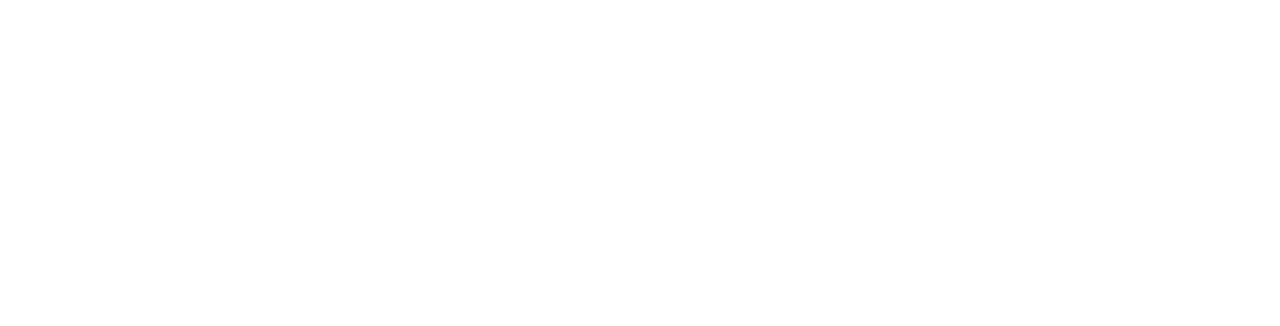
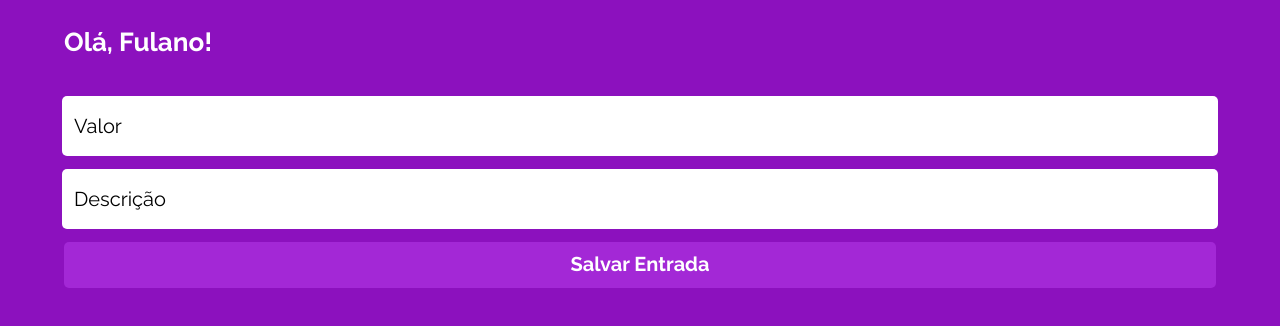
Before and after one commit to Fvieira99/MyWallet-Frontend, a React (Create React App) app: page /entry in a window 1280 px wide. Before the commit this address had no page. Shown: the top 326 px of the page. Built offline with nearby package versions, Linux system fonts and the light colour scheme; a web font is replaced by a local one.

Commit message:
Layout Done

```diff
--- a/src/components/App.js
+++ b/src/components/App.js
@@ -6,6 +6,8 @@
 import Login from "../pages/Login";
 import SignUp from "../pages/SignUp";
 import Home from "../pages/Home";
+import NewExit from "../pages/NewExit";
+import NewEntry from "../pages/NewEntry";
 function App() {
 	return (
 		<BrowserRouter>
@@ -14,8 +16,8 @@
 				<Route path="/" element={<Login />}></Route>
 				<Route path="/cadastro" element={<SignUp />}></Route>
 				<Route path="/home" element={<Home />}></Route>
-				<Route path="/deposito"></Route>
-				<Route path="/saque"></Route>
+				<Route path="/entry" element={<NewEntry />}></Route>
+				<Route path="/exit" element={<NewExit />}></Route>
 			</Routes>
 		</BrowserRouter>
 	);
--- a/src/components/GlobalStyledComponents.js
+++ b/src/components/GlobalStyledComponents.js
@@ -1,6 +1,6 @@
 import styled from "styled-components";
 
-export { Form, Input, Button, Logo, Span };
+export { Form, Input, Button, Logo, Span, Header };
 
 const Form = styled.form`
 	width: 90%;
@@ -61,3 +61,24 @@
 	color: #ffffff;
 	cursor: pointer;
 `;
+
+const Header = styled.header`
+	width: 90%;
+	display: flex;
+	justify-content: space-between;
+	align-items: center;
+	margin-top: 10px;
+
+	h1 {
+		font-style: normal;
+		font-weight: 700;
+		font-size: 26px;
+		line-height: 31px;
+		color: #ffffff;
+	}
+
+	#logout {
+		font-size: 24px;
+		color: #ffffff;
+	}
+`;
--- a/src/pages/Home.js
+++ b/src/pages/Home.js
@@ -1,12 +1,37 @@
 //Dependencies
-import { useState } from "react";
+import { useState, useEffect } from "react";
 import { RiLogoutBoxRLine } from "react-icons/ri";
 import { AiOutlinePlusCircle, AiOutlineMinusCircle } from "react-icons/ai";
 import { Link, useNavigate } from "react-router-dom";
 import styled from "styled-components";
 //Services
+//Components
+import { Header } from "../components/GlobalStyledComponents";
+
+const transactions = [
+	{ date: "21/10", name: "Empréstimo", type: "exit", value: "2900,00" },
+	{ date: "21/10", name: "Empréstimo", type: "exit", value: "2900,00" },
+];
 
 export default function Home() {
+	function showTransactions() {
+		return (
+			<Transactions length={transactions.length}>
+				{transactions.map((transaction, index) => {
+					return (
+						<Transaction>
+							<div>
+								<Date>{transaction.date}</Date>
+								<TransactionName>{transaction.name}</TransactionName>
+							</div>
+							<Value>{transaction.value}</Value>
+						</Transaction>
+					);
+				})}
+			</Transactions>
+		);
+	}
+
 	return (
 		<Wrapper>
 			<Header>
@@ -14,17 +39,24 @@
 				<RiLogoutBoxRLine id="logout" />
 			</Header>
 			<Main>
-				<Transactions>Não há nenhum transação no momento</Transactions>
+				{transactions.length > 0
+					? showTransactions()
+					: "Não há transações até o momento"}
 			</Main>
 			<Actions>
+				<Link to="/entry" style={{ textDecoration: "none" }}>
 					<Action>
 						<AiOutlinePlusCircle id="plus-circle" />
 						<ActionText>Nova Entrada</ActionText>
 					</Action>
+				</Link>
+
+				<Link to="/exit" style={{ textDecoration: "none" }}>
 					<Action>
 						<AiOutlineMinusCircle id="minus-circle" />
 						<ActionText>Nova Saída</ActionText>
 					</Action>
+				</Link>
 			</Actions>
 		</Wrapper>
 	);
@@ -39,26 +71,6 @@
 	align-items: center;
 `;
 
-const Header = styled.header`
-	width: 90%;
-	display: flex;
-	justify-content: space-between;
-	align-items: center;
-
-	h1 {
-		font-style: normal;
-		font-weight: 700;
-		font-size: 26px;
-		line-height: 31px;
-		color: #ffffff;
-	}
-
-	#logout {
-		font-size: 24px;
-		color: #ffffff;
-	}
-`;
-
 const Main = styled.main`
 	width: 90%;
 	height: 446px;
@@ -70,16 +82,23 @@
 `;
 
 const Transactions = styled.div`
-	width: 90%;
+	width: 100%;
 	display: flex;
 	flex-direction: column;
-	gap: 10px;
-
+	align-items: center;
 	div {
 		display: flex;
-		gap: 5px;
+		gap: 10px;
 	}
 `;
+
+const Transaction = styled.div`
+	width: 95%;
+	display: flex;
+	justify-content: space-between;
+	margin-top: 20px;
+`;
+
 const TransactionName = styled.span`
 	font-style: normal;
 	font-weight: 400;
@@ -142,4 +161,5 @@
 	color: #ffffff;
 	margin-bottom: 9px;
 	margin-left: 9px;
+	text-decoration: none;
 `;
--- /dev/null
+++ b/src/pages/NewEntry.js
@@ -0,0 +1,65 @@
+// Dependencies
+import { useState } from "react";
+import { Link, useNavigate } from "react-router-dom";
+import { ThreeDots } from "react-loader-spinner";
+import styled from "styled-components";
+//Components
+import {
+	Form,
+	Input,
+	Button,
+	Header,
+} from "../components/GlobalStyledComponents";
+
+export default function NewEntry() {
+	const [newEntry, setNewEntry] = useState({
+		value: "",
+		description: "",
+	});
+	const [isLoading, setIsLoading] = useState(false);
+
+	return (
+		<Wrapper>
+			<Header>
+				<h1>Olá, Fulano!</h1>
+			</Header>
+			<Form>
+				<Input
+					onChange={(e) => setNewEntry({ ...newEntry, value: e.target.value })}
+					value={newEntry.value}
+					disabled={isLoading}
+					type="text"
+					required
+					placeholder="Valor"
+				></Input>
+				<Input
+					onChange={(e) =>
+						setNewEntry({ ...newEntry, description: e.target.value })
+					}
+					value={newEntry.description}
+					disabled={isLoading}
+					type="text"
+					required
+					placeholder="Descrição"
+				></Input>
+				<Button isLoading={isLoading} onClick={() => setIsLoading(true)}>
+					{isLoading ? (
+						<ThreeDots color="#fff" height="40" width="40" />
+					) : (
+						"Salvar Entrada"
+					)}
+				</Button>
+			</Form>
+		</Wrapper>
+	);
+}
+
+const Wrapper = styled.div`
+	width: 100%;
+	min-height: 100vh;
+	background-color: #8c11be;
+	display: flex;
+	flex-direction: column;
+	align-items: center;
+	gap: 20px;
+`;
--- /dev/null
+++ b/src/pages/NewExit.js
@@ -0,0 +1,65 @@
+// Dependencies
+import { useState } from "react";
+import { Link, useNavigate } from "react-router-dom";
+import { ThreeDots } from "react-loader-spinner";
+import styled from "styled-components";
+//Components
+import {
+	Form,
+	Input,
+	Button,
+	Header,
+} from "../components/GlobalStyledComponents";
+
+export default function NewExit() {
+	const [newExit, setNewExit] = useState({
+		value: "",
+		description: "",
+	});
+	const [isLoading, setIsLoading] = useState(false);
+
+	return (
+		<Wrapper>
+			<Header>
+				<h1>Olá, Fulano!</h1>
+			</Header>
+			<Form>
+				<Input
+					onChange={(e) => setNewExit({ ...newExit, value: e.target.value })}
+					value={newExit.value}
+					disabled={isLoading}
+					type="text"
+					required
+					placeholder="Valor"
+				></Input>
+				<Input
+					onChange={(e) =>
+						setNewExit({ ...newExit, description: e.target.value })
+					}
+					value={newExit.description}
+					disabled={isLoading}
+					type="text"
+					required
+					placeholder="Descrição"
+				></Input>
+				<Button isLoading={isLoading} onClick={() => setIsLoading(true)}>
+					{isLoading ? (
+						<ThreeDots color="#fff" height="40" width="40" />
+					) : (
+						"Salvar Saída"
+					)}
+				</Button>
+			</Form>
+		</Wrapper>
+	);
+}
+
+const Wrapper = styled.div`
+	width: 100%;
+	min-height: 100vh;
+	background-color: #8c11be;
+	display: flex;
+	flex-direction: column;
+	align-items: center;
+	gap: 20px;
+`;
```
Lines whose indentation alone changed are shown as unchanged.
